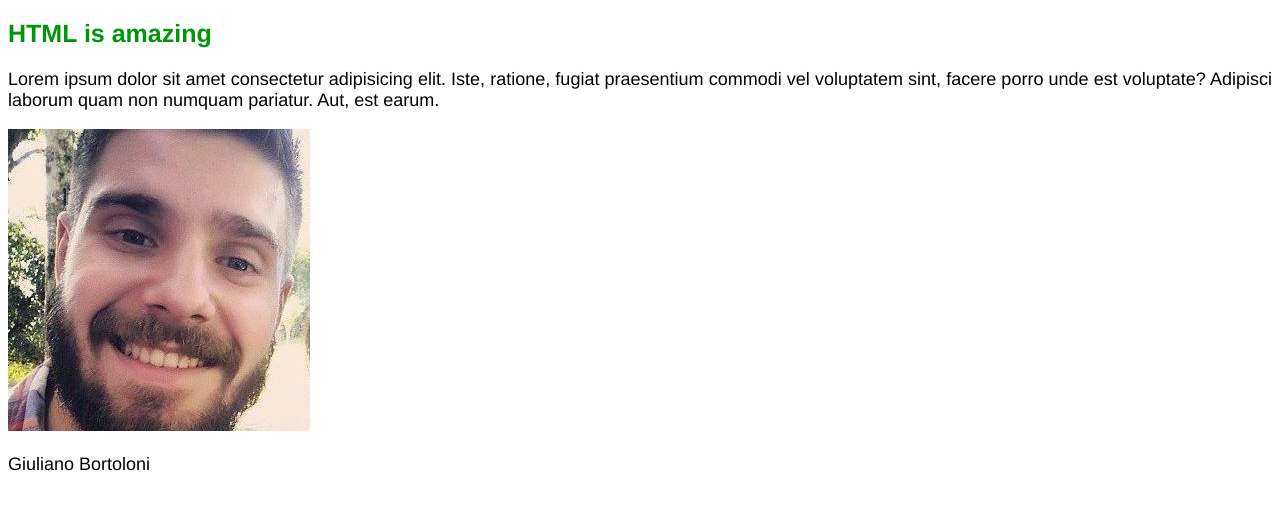
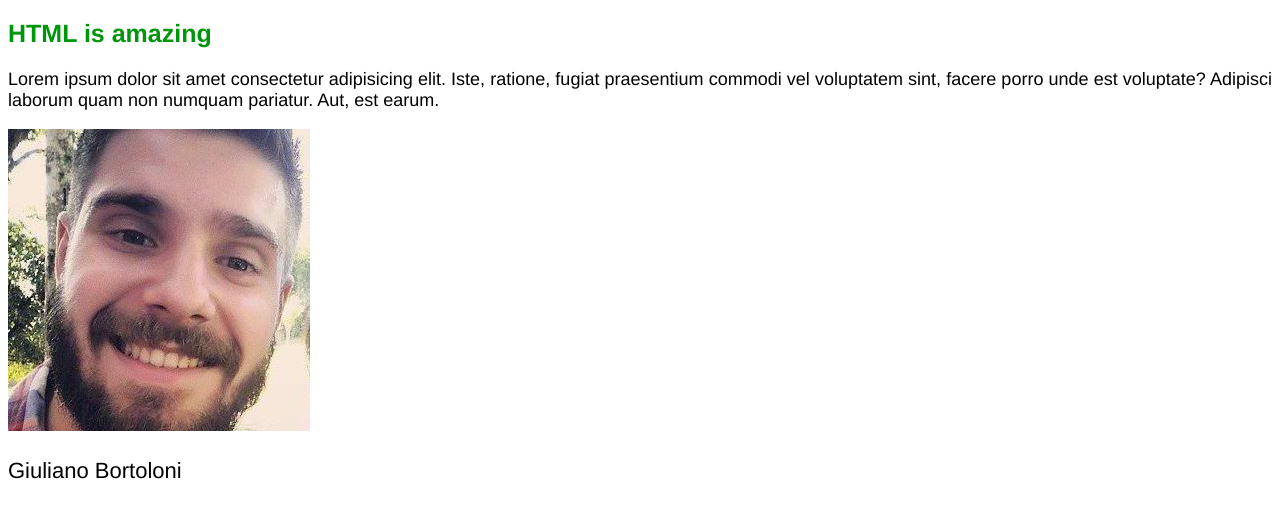
Before and after one commit to gbortoloni/blogpost-html-css, a website: page index.html in a window 1280 px wide. Shown: the part 727-1233 px from the top of the page. Drawn offline with Linux system fonts and the light colour scheme.

Commit message:
adding classes

```diff
--- a/index.html
+++ b/index.html
@@ -10,7 +10,7 @@
   <body>
     <h1>My first blog</h1>
     <h2>This is my first blog</h2>
-    <p>
+    <p class="main-text">
       Lorem ipsum dolor sit amet consectetur adipisicing elit. Iste, ratione,
       fugiat praesentium commodi vel voluptatem sint, facere porro unde est
       voluptate? Adipisci laborum quam non numquam pariatur. Aut, est earum.
@@ -19,7 +19,7 @@
     <a href="http://www.udemy.com" target="_blank">Link to Udemy</a>
     <a href="img/logo.png" target="_blank">HTML logo</a>
     <h2>HTML is amazing</h2>
-    <p>
+    <p class="main-text">
       Lorem ipsum dolor sit amet consectetur adipisicing elit. Iste, ratione,
       fugiat praesentium commodi vel voluptatem sint, facere porro unde est
       voluptate? Adipisci laborum quam non numquam pariatur. Aut, est earum.
@@ -27,6 +27,6 @@
 
     <img src="img/23340973.jpg" alt="Giuliano Bortoloni" />
 
-    <p>Giuliano Bortoloni</p>
+    <p class="author-text">Giuliano Bortoloni</p>
   </body>
 </html>
--- a/style.css
+++ b/style.css
@@ -1,12 +1,11 @@
 body {
-    font-family: Helvetica Neue, Arial;
-    font-size: 18px;
-
+  font-family: Helvetica Neue, Arial;
+  font-size: 18px;
 }
 
 h1,
 h2 {
-  color:#00960b;
+  color: #00960b;
 }
 
 h1 {
@@ -17,6 +16,10 @@
   font-size: 25px;
 }
 
-p {
-    text-align: justify;
+.main-text {
+  text-align: justify;
 }
+
+.author-text {
+  font-size: 22px;
+}
```
